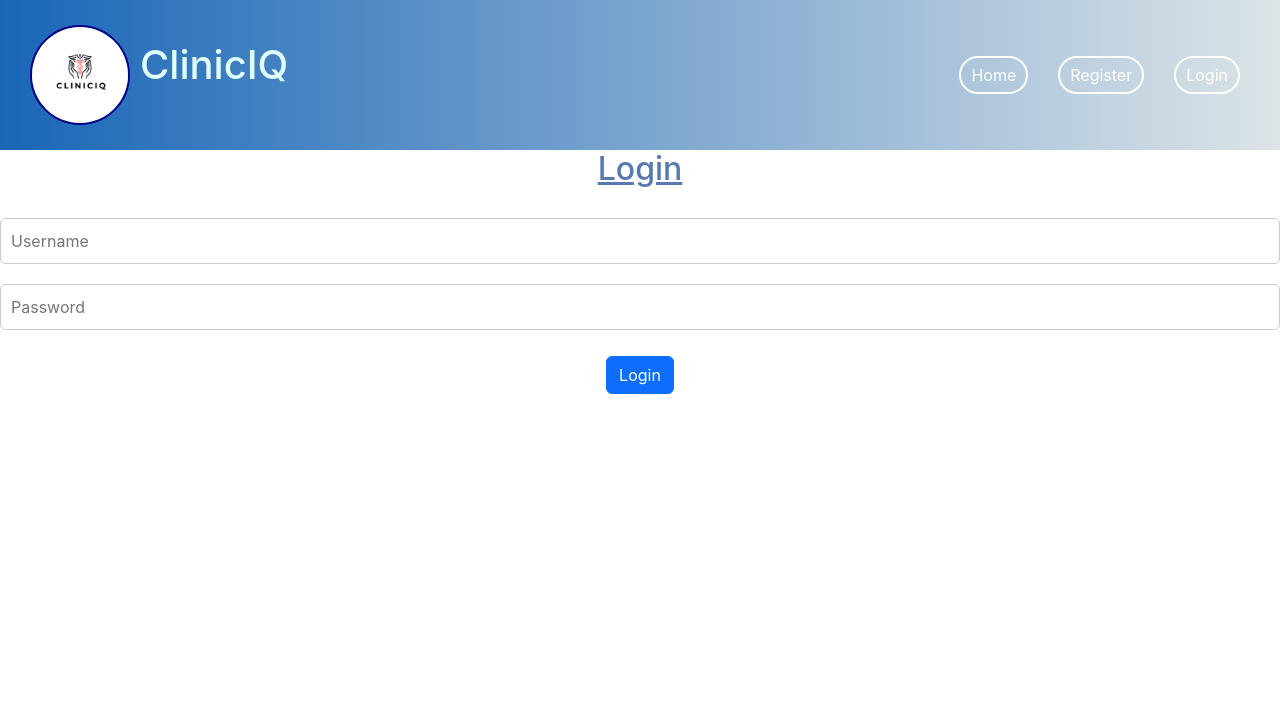
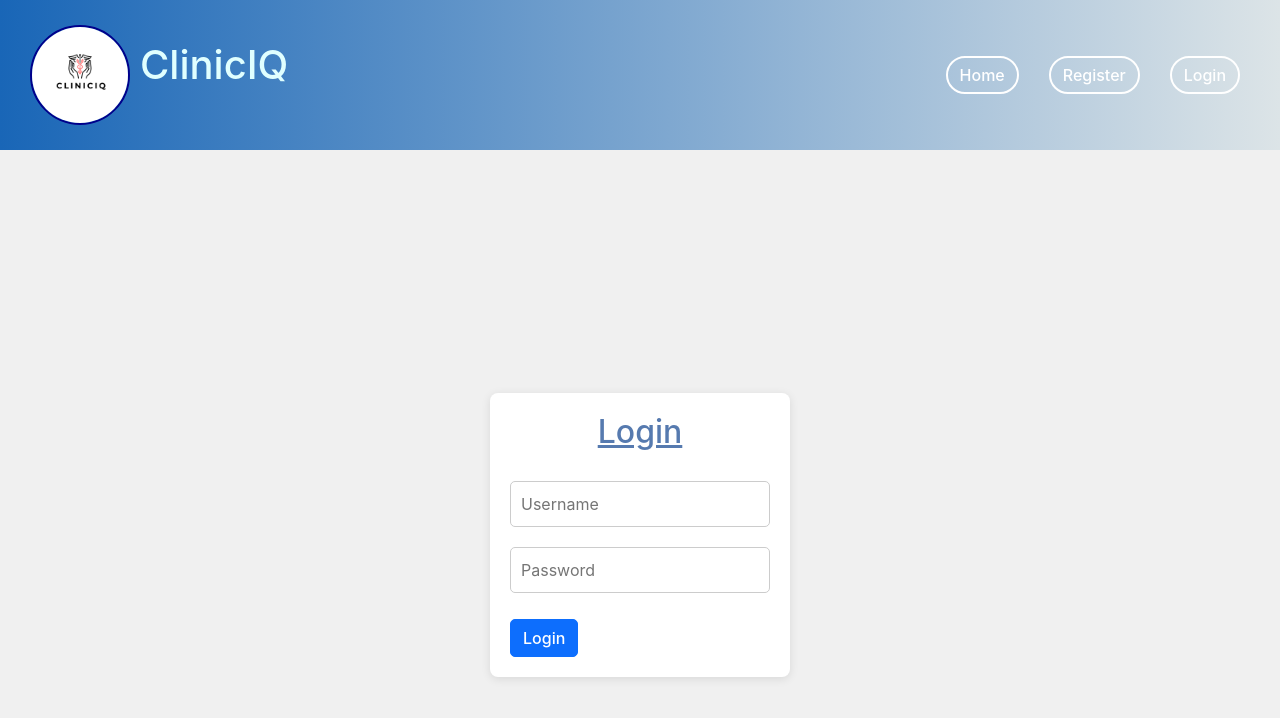
Before and after one commit to dip1905/Clinic-IQ-Hospital-Appointment-System-, a React (Create React App) app in the folder client/: page /login in a window 1280 px wide. Shown: the top 718 px of the page. Built offline with nearby package versions, Linux system fonts and the light colour scheme.

Commit message:
dashboard css

```diff
--- a/client/src/components/Navbar.js
+++ b/client/src/components/Navbar.js
@@ -35,7 +35,7 @@ function Navbar() {
         ) : (
           <>
             <span className="nav-user">Welcome, {name} ({role})</span>
-            <button className="nav-logout" onClick={handleLogout}>Logout</button>
+            <button className="nav-link" onClick={handleLogout}>Logout</button>
           </>
         )}
       </div>
--- /dev/null
+++ b/client/src/css/Dashboard.css
@@ -0,0 +1,77 @@
+/* Container styling */
+.container {
+  max-width: 800px;
+  margin: auto;
+  padding: 20px;
+}
+
+/* Appointment card styling */
+.appointment-card {
+  border: 1px solid #ccc;
+  padding: 15px;
+  border-radius: 10px;
+  background-color: #f9f9f9;
+  margin-bottom: 15px;
+  box-shadow: 2px 2px 6px rgba(0, 0, 0, 0.1);
+}
+
+/* Titles */
+h3 {
+  color: #007bff;
+  font-weight: 600;
+  margin-bottom: 20px;
+}
+
+/* Booking form styling */
+form {
+  background-color: #eef5ff;
+  padding: 20px;
+  border-radius: 8px;
+  box-shadow: 1px 1px 5px rgba(0,0,0,0.1);
+  margin-bottom: 30px;
+}
+
+form select,
+form input[type="datetime-local"] {
+  padding: 8px 12px;
+  margin-top: 8px;
+  border: 1px solid #ccc;
+  border-radius: 6px;
+}
+
+form button {
+  margin-top: 10px;
+}
+
+/* Buttons */
+.btn {
+  padding: 6px 12px;
+  border-radius: 5px;
+  font-weight: 500;
+}
+
+.btn-sm {
+  font-size: 0.875rem;
+}
+
+/* Flex layout for buttons */
+.appointment-actions {
+  display: flex;
+  gap: 10px;
+  margin-top: 10px;
+}
+
+/* Responsive tweaks */
+@media screen and (max-width: 600px) {
+  .container {
+    padding: 10px;
+  }
+
+  form {
+    padding: 15px;
+  }
+
+  .appointment-actions {
+    flex-direction: column;
+  }
+}
--- /dev/null
+++ b/client/src/css/Login.css
@@ -0,0 +1,16 @@
+.login-container{
+    display: flex;
+    flex-direction: column;
+    align-items: center;
+    justify-content: center;
+    height: 100vh;
+    background-color: #f0f0f0;
+}
+
+.login-form {
+    background-color: #fff;
+    padding: 20px;
+    border-radius: 8px;
+    box-shadow: 0 2px 10px rgba(0, 0, 0, 0.1);
+    width: 300px;
+}
--- a/client/src/css/Navbar.css
+++ b/client/src/css/Navbar.css
@@ -55,3 +55,40 @@ h1 {
     color: white;
     transform: scale(1.2);
 }
+
+/* For the welcome message */
+.nav-user {
+  color: white;
+  font-weight: 500;
+  font-size: 16px;
+  margin-right: 15px;
+  align-self: center;
+}
+
+/* Logout button styled like nav-link but more button-like */
+.nav-link {
+  border: 2px solid white;
+  border-radius: 20px;
+  padding: 5px 12px;
+  color: white;
+  background-color: transparent;
+  cursor: pointer;
+  transition: 0.3s;
+  text-decoration: none;
+  font-weight: 500;
+}
+
+/* On hover effect */
+.nav-link:hover {
+  background-color: white;
+  color: #1966b7;
+  transform: scale(1.1);
+  border-color: white;
+}
+
+/* Optional: prevent button default style */
+button.nav-link {
+  border: none;
+  background: none;
+  padding: 5px 12px;
+}
--- a/client/src/pages/Dashboard.js
+++ b/client/src/pages/Dashboard.js
@@ -8,6 +8,7 @@ import {
 
 } from '../services/api';
 import axios from 'axios';
+import '../css/Dashboard.css'; // Assuming you have some styles for the dashboard
 
 
 function Dashboard() {
@@ -79,9 +80,6 @@ function Dashboard() {
 
   return (
     <div className="container">
-      <h2>Welcome, {name}</h2>
-      <p>Your role: {role}</p>
-
       {role === 'patient' && (
         <form onSubmit={handleBook} className="mb-4">
           <h3>Book Appointment</h3>
@@ -101,21 +99,21 @@ function Dashboard() {
       <div className="mt-4">
         <h3>{role === 'doctor' ? 'My Patients' : 'My Appointments'}</h3>
         {appointments.map((appt) => (
-          <div key={appt._id} className="border p-2 my-2">
+          <div key={appt._id} className="appointment-card">
             <p><strong>{role === 'doctor' ? 'Patient' : 'Doctor'}:</strong> {role === 'doctor' ? appt.patient : appt.doctor}</p>
             <p><strong>Date:</strong> {new Date(appt.date).toLocaleString()}</p>
             <p><strong>Status:</strong> {appt.status}</p>
 
             {appt.status === 'booked' && (
-              <>
-                <button className="btn btn-danger btn-sm me-2" onClick={() => handleCancel(appt._id)}>Cancel</button>
-
+              <div className="appointment-actions">
+                <button className="btn btn-danger btn-sm" onClick={() => handleCancel(appt._id)}>Cancel</button>
                 {role === 'doctor' && (
                   <button className="btn btn-success btn-sm" onClick={() => handleComplete(appt._id)}>Mark Completed</button>
                 )}
-              </>
+              </div>
             )}
           </div>
+
         ))}
       </div>
     </div>
--- a/client/src/pages/Login.js
+++ b/client/src/pages/Login.js
@@ -1,6 +1,7 @@
 import React, { useState, useEffect } from 'react';
 import { login } from '../services/api';
 import { useNavigate } from 'react-router-dom';
+import '../css/Login.css'; // Assuming you have a CSS file for styling
 
 function Login() {
   const [form, setForm] = useState({ username: '', password: '' });
@@ -28,12 +29,14 @@ function Login() {
   };
 
   return (
-    <form onSubmit={handleSubmit} className="login-form text-center">
-      <h2>Login</h2>
-      <input name="username" placeholder="Username" onChange={handleChange} required />
-      <input type="password" name="password" placeholder="Password" onChange={handleChange} required />
-      <button type="submit" className="btn btn-primary mt-3">Login</button>
-    </form>
+    <div className="login-container">
+      <form onSubmit={handleSubmit} className="login-form">
+        <h2>Login</h2>
+        <input name="username" placeholder="Username" onChange={handleChange} required />
+        <input type="password" name="password" placeholder="Password" onChange={handleChange} required />
+        <button type="submit" className="btn btn-primary mt-3">Login</button>
+      </form>
+    </div>
   );
 }
 
```
